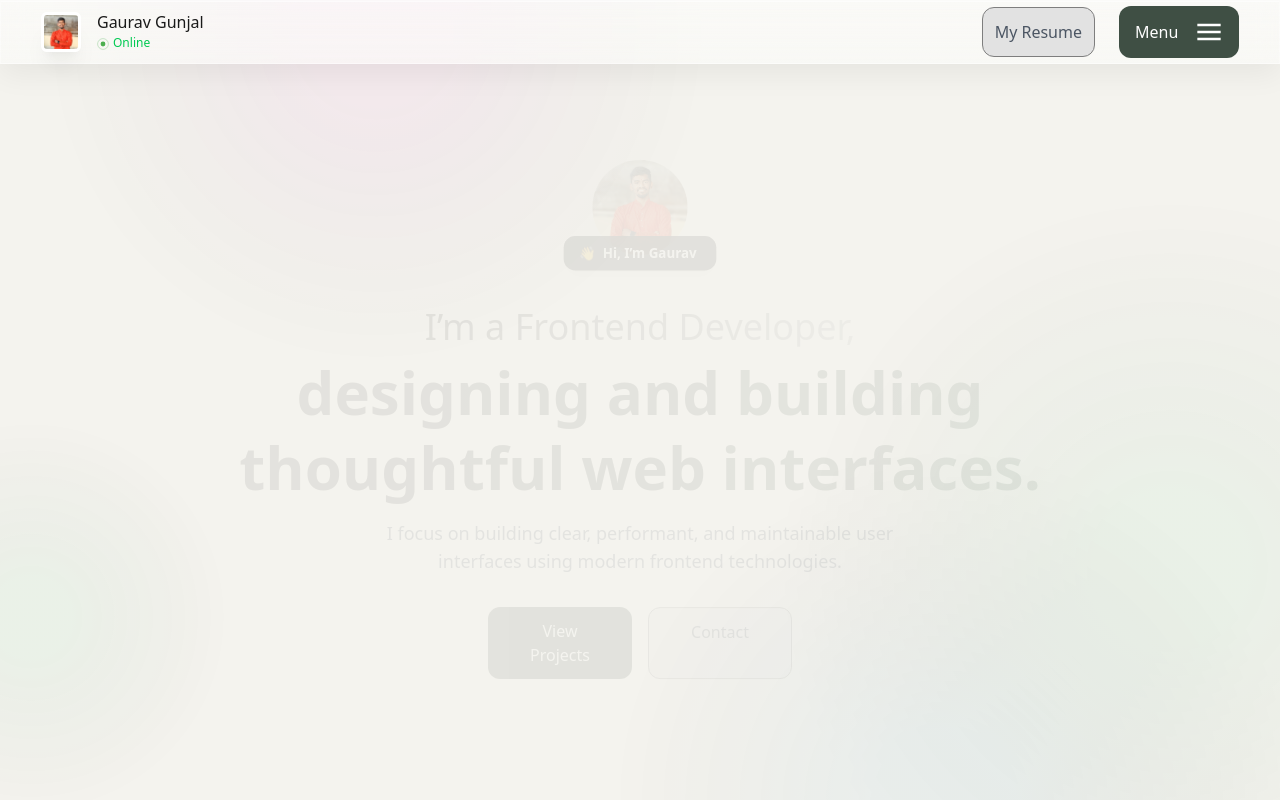
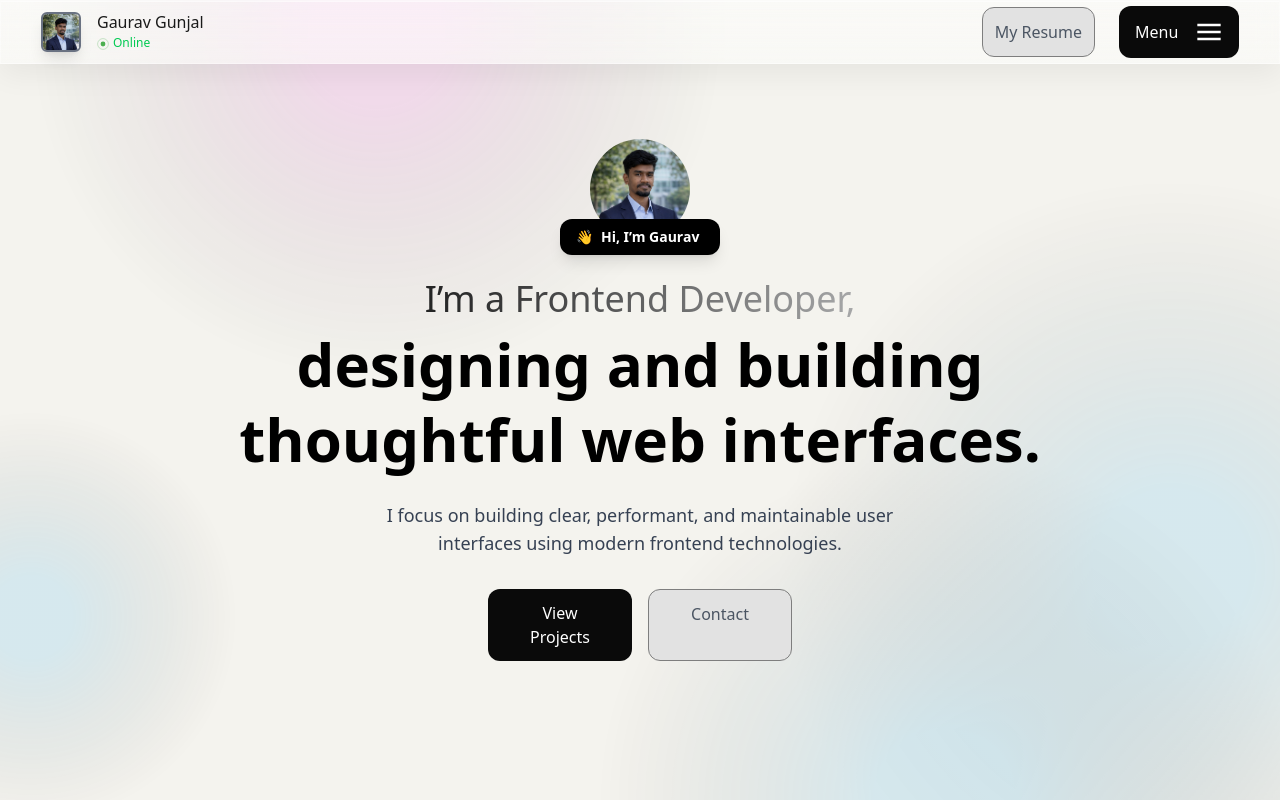
Before and after one commit to gauravGunjal14/portfolio, a React (Vite) app: page / in a window 1280 px wide. Built offline with nearby package versions, Linux system fonts and the light colour scheme.

Commit message:
fix hero content and gradient blending

```diff
--- a/src/Components/GradientBackground.jsx
+++ b/src/Components/GradientBackground.jsx
@@ -11,11 +11,8 @@ export default function GradientBackground() {
     let blobs = [];
 
     const COLORS = [
-      "rgba(30, 186, 95, 0.1)",
-      "rgba(22, 73, 213, 0.1)",
-      "rgba(20, 135, 193, 0.1)",
-      "rgba(52, 30, 160, 0.1)",
-      "rgba(210, 16, 194, 0.1)",
+      "rgba(9, 160, 236, 0.5)",
+      "rgba(219, 45, 205, 0.5)",
     ];
 
     function resize() {
@@ -76,7 +73,7 @@ export default function GradientBackground() {
   return (
     <canvas
       ref={canvasRef}
-      className="absolute inset-0 w-full h-full opacity-[0.45] pointer-events-none"
+      className="absolute z-10 inset-0 w-full h-full opacity-[0.25] pointer-events-none"
     />
   );
 }
--- a/src/Components/Hedder.jsx
+++ b/src/Components/Hedder.jsx
@@ -61,7 +61,7 @@ export default function Headder() {
 
             {/* profile section */}
             <Link to="/" className="flex items-center gap-4 ">
-                <img className="h-10 border-3 border-white rounded-md shadow-xl/5 " src="/gaurav.jpg" alt="Gaurav Gunjal" />
+                <img className="h-10 border-2 border-gray-500 rounded-md shadow-lg " src="/gaurav.png" alt="Gaurav Gunjal" />
                 <div className="flex flex-col">
                     <h1 className="text-primary text-md font-medium">Gaurav Gunjal</h1>
                     {/* online indicator */}
@@ -82,12 +82,12 @@ export default function Headder() {
 
             {/* Menu section */}
             <div className="flex items-center gap-6 font-medium">
-                <a className="button-bg-accent p-3 hidden md:flex items-center justify-center rounded-xl hover:bg-[#e0e0e08c]">My Resume</a>
+                <a className="button-secondary p-3 hidden md:flex items-center justify-center rounded-xl">My Resume</a>
 
                 {/* Menu button */}
                 <button
                     ref={buttonRef}
-                    className="bg-accent p-2 md:w-30 md:py-3 md:px-4 flex items-center justify-between rounded-xl"
+                    className="button-main p-2 md:w-30 md:py-3 md:px-4 flex items-center justify-between rounded-xl"
                     onClick={() => setMenuOpen(!menuOpen)}
                     aria-expanded={menuOpen}
                     aria-label="Toggle menu"
--- a/src/Components/Hero.jsx
+++ b/src/Components/Hero.jsx
@@ -11,87 +11,100 @@ export default function Hero() {
     const ctaRef = useRef(null);
 
     useEffect(() => {
-        const tl = gsap.timeline({ defaults: { ease: "power2.out" } });
+        const ctx = gsap.context(() => {
 
-        tl.from(avatarRef.current, {
-            opacity: 0,
-            y: 20,
-            scale: 0.95,
-            duration: 0.6,
-        })
-            .from(
+            // ✅ Force correct initial state
+            gsap.set(
+                [avatarRef.current, subTextRef.current, ctaRef.current],
+                { autoAlpha: 1 }
+            );
+            gsap.set(headingRef.current.children, { autoAlpha: 1 });
+
+            const tl = gsap.timeline({
+                defaults: { ease: "power2.out" },
+            });
+
+            tl.fromTo(
+                avatarRef.current,
+                { y: 20, scale: 0.95, autoAlpha: 0 },
+                { y: 0, scale: 1, autoAlpha: 1, duration: 0.6, clearProps: "opacity" }
+            )
+                .fromTo(
                     headingRef.current.children,
-                {
-                    opacity: 0,
-                    y: 30,
-                    duration: 0.6,
-                    stagger: 0.12,
-                },
+                    { y: 30, autoAlpha: 0 },
+                    { y: 0, autoAlpha: 1, duration: 0.6, stagger: 0.12, clearProps: "opacity" },
                     "-=0.2"
                 )
-            .from(
+                .fromTo(
                     subTextRef.current,
-                {
-                    opacity: 0,
-                    y: 20,
-                    duration: 0.4,
-                },
+                    { y: 20, autoAlpha: 0 },
+                    { y: 0, autoAlpha: 1, duration: 0.4, clearProps: "opacity" },
                     "-=0.2"
                 )
-            .from(
+                .fromTo(
                     ctaRef.current,
-                {
-                    opacity: 0,
-                    y: 20,
-                    duration: 0.4,
-                },
+                    { y: 20, autoAlpha: 0 },
+                    { y: 0, autoAlpha: 1, duration: 0.4, clearProps: "opacity" },
                     "-=0.2"
                 );
+
+        });
+
+        return () => ctx.revert();
     }, []);
+
 
     return (
         <section className="relative min-h-screen overflow-hidden bg-[#F4F3EE]">
-            {/* canvas layer */}
+
+            {/* Background */}
             <GradientBackground />
 
             {/* Content */}
-            <div className="relative z-10 h-screen flex flex-col items-center justify-center text-center px-6">
+            <div className="relative z-20 h-screen flex flex-col items-center justify-center text-center px-6 isolate">
 
                 <div
                     ref={avatarRef}
                     className="flex flex-col items-center relative mb-10">
-                    <img className="h-25 w-25 rounded-full" src="./gaurav.jpg" alt="Gaurav Gunjal" />
-                    <div className="mb-6 inline-flex w-40 items-center gap-2 rounded-xl bg-black/90 px-4 py-2 text-sm font-semibold text-white absolute -bottom-10 shadow-lg">
+                    <img className="h-25 w-25 rounded-full" src="./gaurav.png" alt="Gaurav Gunjal" />
+                    <div className="mb-6 inline-flex w-40 items-center gap-2 rounded-xl bg-black px-4 py-2 text-sm font-semibold text-white absolute -bottom-10 shadow-lg">
                         <span>👋</span>
                         <span>Hi, I’m Gaurav</span>
                     </div>
                 </div>
 
-                <div ref={headingRef} className="max-w-4xl">
-                    <p className="text-2xl md:text-4xl font-medium bg-linear-to-r from-black to-gray-100 bg-clip-text text-transparent mb-2">
+                <div
+                    ref={headingRef}
+                    className="max-w-4xl hero-hidden">
+                    <p className="text-2xl md:text-4xl font-medium bg-linear-to-r from-black to-gray-50 bg-clip-text text-transparent mb-2">
                         I’m a Frontend Developer,
                     </p>
 
-                    <h1 className="text-4xl md:text-6xl font-semibold bg-linear-to-r from-black to-green-950 bg-clip-text text-transparent leading-tight">
+                    <h1 className="text-4xl md:text-6xl font-semibold text-black leading-tight">
                         designing and building thoughtful web interfaces.
                     </h1>
                 </div>
 
-                <p ref={subTextRef} className="mt-6 max-w-xl text-secondary text-lg">
+                <p
+                    ref={subTextRef}
+                    className="mt-6 max-w-xl text-gray-700 text-lg">
                     I focus on building clear, performant, and maintainable user interfaces
                     using modern frontend technologies.
                 </p>
 
-
-                <div ref={ctaRef} className="mt-8 flex gap-4">
-                    <Link to="/projects" className="bg-accent w-36 px-6 py-3 rounded-xl">
+                <div
+                    ref={ctaRef}
+                    className="mt-8 flex gap-4">
+                    <Link to="/projects" className="button-main w-36 px-6 py-3 rounded-xl">
                         View Projects
                     </Link>
-                    <Link to="/contact" className="button-bg-accent w-36 px-6 py-3 rounded-xl">
+                    <Link to="/contact" className="button-secondary w-36 px-6 py-3 rounded-xl">
                         Contact
                     </Link>
                 </div>
+
             </div>
         </section>
+
     );
 }
--- a/src/index.css
+++ b/src/index.css
@@ -4,7 +4,7 @@
   --bg-main: #FBFBF9;
   --text-primary: #1A1A1A;
   --text-secondary: #4B5563;
-  --accent-olive: #3F4F44;
+  --accent-black: #0a0a0a;
   --button-bg-secondary: #e2e2e2;
 }
 
@@ -21,18 +21,31 @@
 }
 
 .bg-accent {
-  background-color: var(--accent-olive);
+  background-color: var(--accent-black);
   color: #ffffff;
 }
 
-.button-bg-accent {
+.button-main {
+  background-color: var(--accent-black);
+  color: #ffffff;
+}
+
+.button-main:hover {
+  background-color: #1a1a1a;
+}
+
+.button-secondary {
   background-color: var(--button-bg-secondary);
   color: #4B5563;
-    border: 1px solid rgb(126, 126, 126);
+  border: 1px solid rgb(126, 126, 126);
+}
+
+.button-secondary:hover {
+  background-color: #d4d4d4;
 }
 
 .text-accent {
-  color: var(--accent-olive);
+  color: var(--accent-blacklive);
 }
 
 .glass-bg {
```
Also changed, not shown: public/gaurav.jpg (deleted), public/gaurav.png (added). Lines whose indentation alone changed are shown as unchanged.
